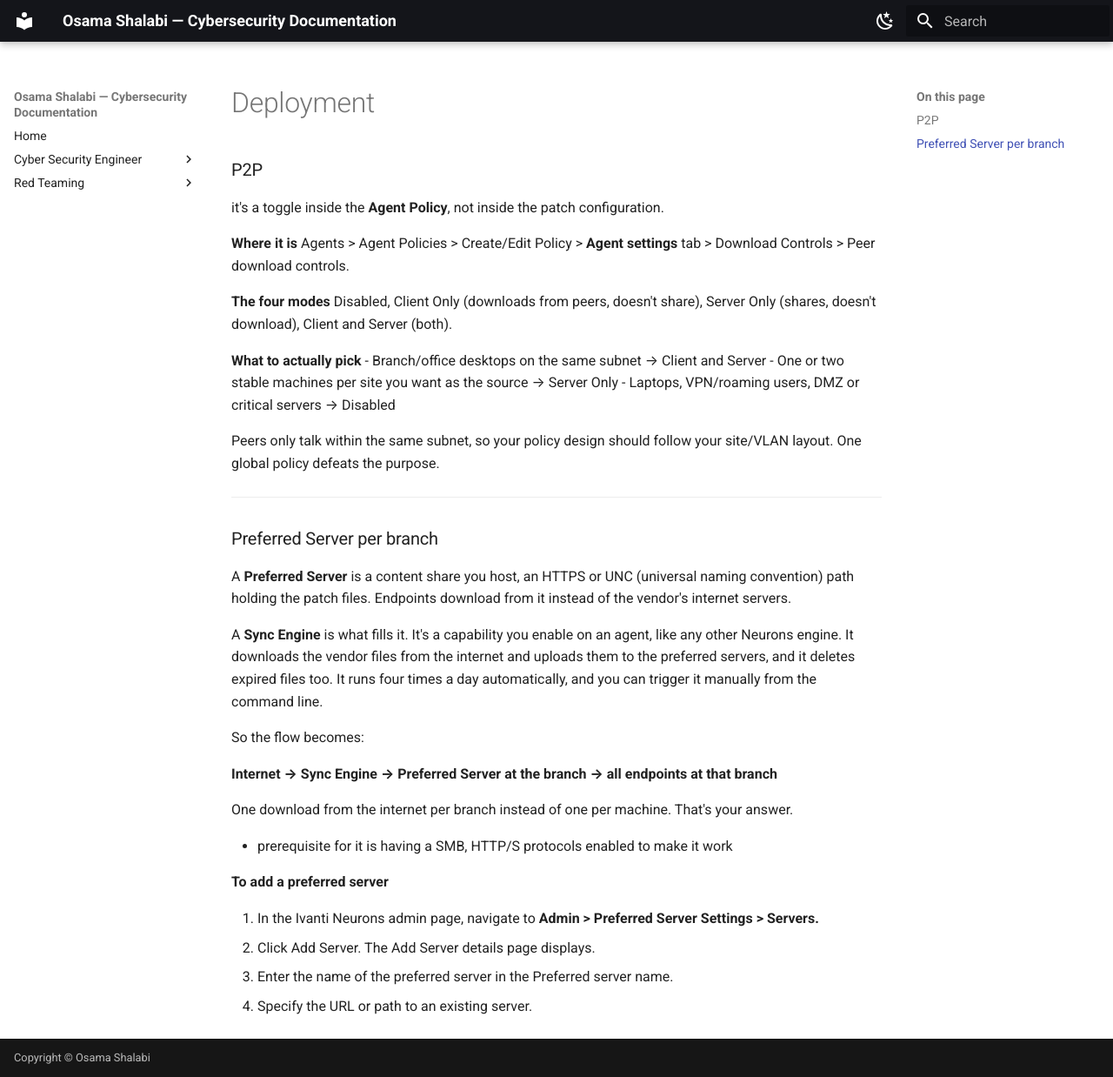
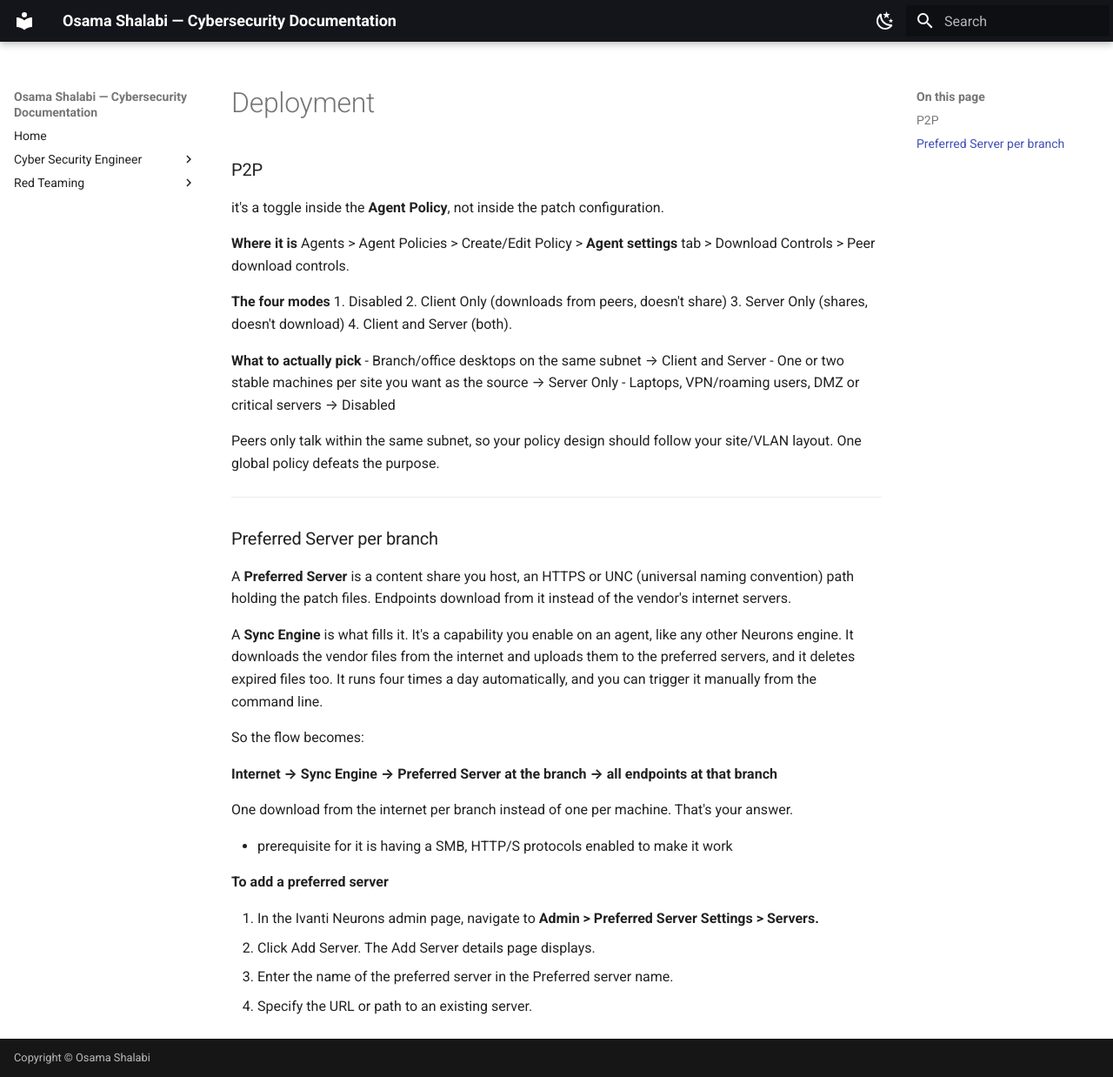
Before and after one commit to osamashalabi432-png/doc-osamashalabi, an MkDocs documentation site: the page built from docs/cyber-security-engineer/patch-management/ivanti/Deployment.md, in a window 1280 px wide and 1238 px high. Shown: the whole window at 87% size. Built offline with MkDocs 1.6.1 and Material for MkDocs 9.7.7, drawn with Linux system fonts in a browser that asks for light colours.

Commit message:
vault backup: 2026-09-13 15:48:30

```diff
--- a/docs/cyber-security-engineer/patch-management/ivanti/Deployment.md
+++ b/docs/cyber-security-engineer/patch-management/ivanti/Deployment.md
@@ -4,7 +4,11 @@ it's a toggle inside the **Agent Policy**, not inside the patch configuration.
 **Where it is**
 Agents > Agent Policies > Create/Edit Policy > **Agent settings** tab > Download Controls > Peer download controls.
 
-**The four modes** Disabled, Client Only (downloads from peers, doesn't share), Server Only (shares, doesn't download), Client and Server (both).
+**The four modes**
+1. Disabled
+2. Client Only (downloads from peers, doesn't share)
+3. Server Only (shares, doesn't download)
+4. Client and Server (both).
 
 **What to actually pick**
 - Branch/office desktops on the same subnet → Client and Server
```
